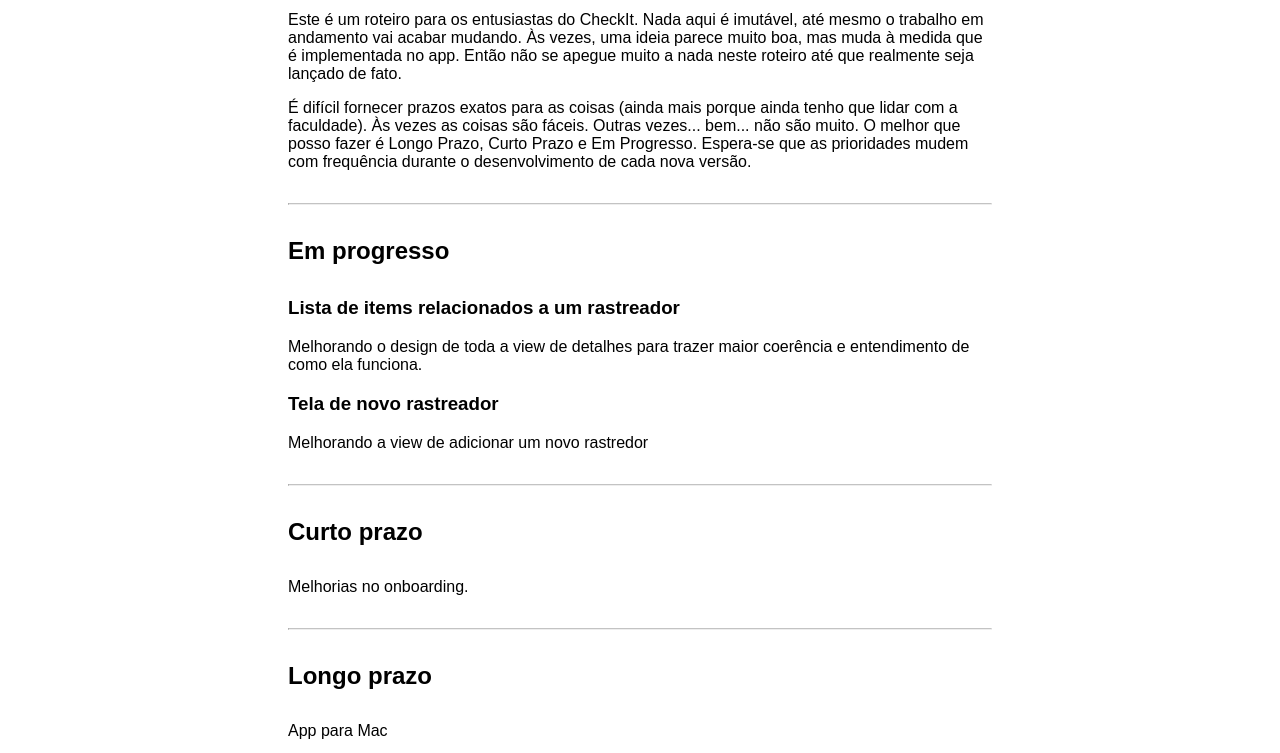
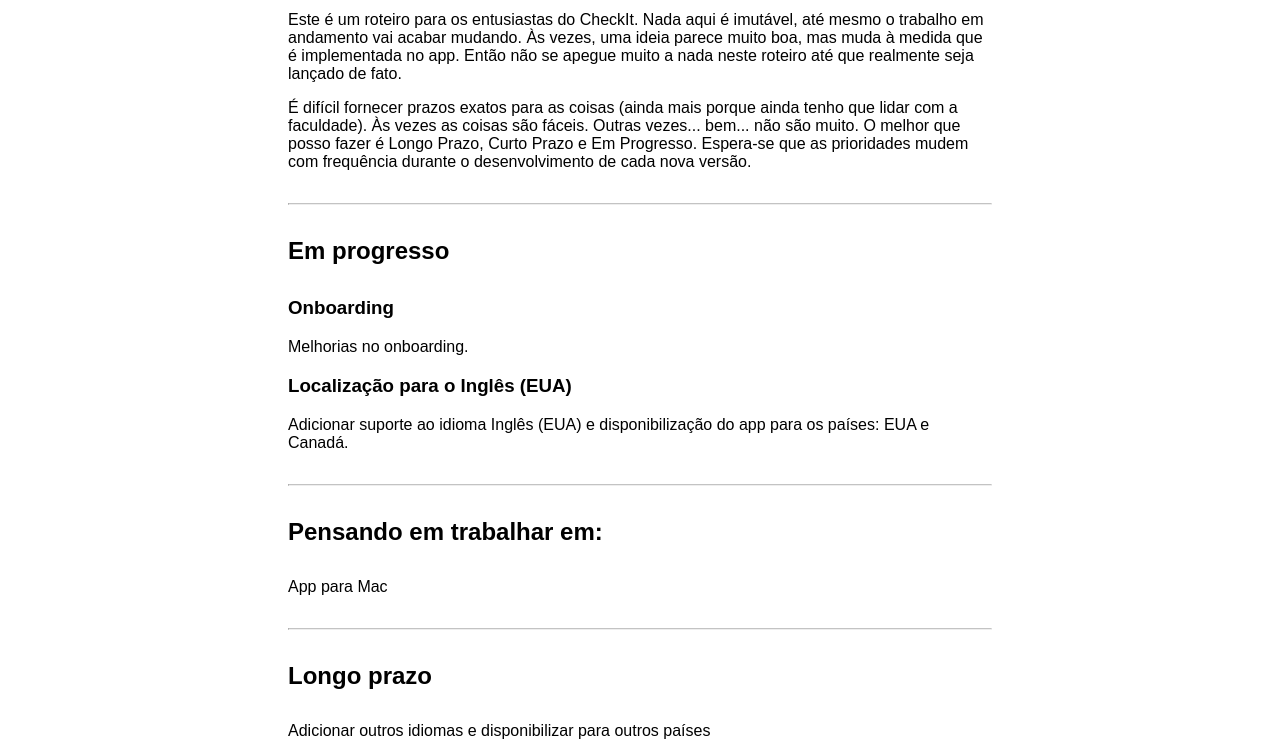
Before and after one commit to AugustoBSimionato/CheckIt-website, a plain HTML site: page roadmap.html in a window 1280 px wide. Shown: the part 189-942 px from the top of the page. Drawn offline with Linux system fonts and the light colour scheme; a web font is replaced by a local one.

Commit message:
feat: adding product hunt tag and some changes in the roadmap

```diff
--- a/home.css
+++ b/home.css
@@ -150,6 +150,10 @@ body {
   font-size: 16px;
   transition: background-color 0.3s;
   border: 1.5px solid #1E1E1E;
+}
+
+.producthunt {
+  margin-top: 1.5rem;
 }
 
 /* Features Section */
--- a/roadmap.html
+++ b/roadmap.html
@@ -49,25 +49,24 @@
 
         <div class="content-2">
             <h2>Em progresso</h2>
-            <h3>Lista de items relacionados a um rastreador</h3>
-            <p>Melhorando o design de toda a view de detalhes para trazer maior coerência e entendimento de como ela funciona.</p>
-            <h3>Tela de novo rastreador</h3>
-            <p>Melhorando a view de adicionar um novo rastredor</p>
+            <h3>Onboarding</h3>
+            <p>Melhorias no onboarding.</p>
+            <h3>Localização para o Inglês (EUA)</h3>
+            <p>Adicionar suporte ao idioma Inglês (EUA) e disponibilização do app para os países: EUA e Canadá.</p>
         </div>
 
         <hr class="solid">
 
         <div class="content-2">
-            <h2>Curto prazo</h2>
-            <p>Melhorias no onboarding.</p>
+            <h2>Pensando em trabalhar em:</h2>
+            <p>App para Mac</p>
         </div>
 
         <hr class="solid">
 
         <div class="content-2">
             <h2>Longo prazo</h2>
-            <p>App para Mac</p>
-            <p>Adicionar outros idiomas</p>
+            <p>Adicionar outros idiomas e disponibilizar para outros países</p>
             <p>Melhorar app para iPad</p>
         </div>
     </div>
@@ -82,27 +81,26 @@
             <hr class="solid">
 
             <div class="content-2-mobile">
-                <h2>Em progresso</h2>
-                <h3>Lista de items relacionados a um rastreador</h3>
-                <p>Melhorando o design de toda a view de detalhes para trazer maior coerência e entendimento de como ela funciona.</p>
-                <h3>Tela de novo rastreador</h3>
-                <p>Melhorando a view de adicionar um novo rastredor</p>
+              <h2>Em progresso</h2>
+              <h3>Onboarding</h3>
+              <p>Melhorias no onboarding</p>
+              <h3>Localização para o Inglês (EUA).</h3>
+              <p>Adicionar suporte ao idioma Inglês (EUA) e disponibilização do app para os países: EUA e Canadá.</p>
             </div>
 
             <hr class="solid">
 
             <div class="content-2-mobile">
-                <h2>Curto prazo</h2>
-                <p>Melhorias no onboarding.</p>
+              <h2>Pensando em trabalhar em:</h2>
+              <p>App para Mac</p>
             </div>
 
             <hr class="solid">
 
             <div class="content-2-mobile">
-                <h2>Longo prazo</h2>
-                <p>App para Mac</p>
-                <p>Adicionar outros idiomas</p>
-                <p>Melhorar app para iPad</p>
+              <h2>Longo prazo</h2>
+              <p>Adicionar outros idiomas e disponibilizar para outros países</p>
+              <p>Melhorar app para iPad</p>
             </div>
         </div>
 
```
Also changed, not shown: index.html (+3 -0 lines).
